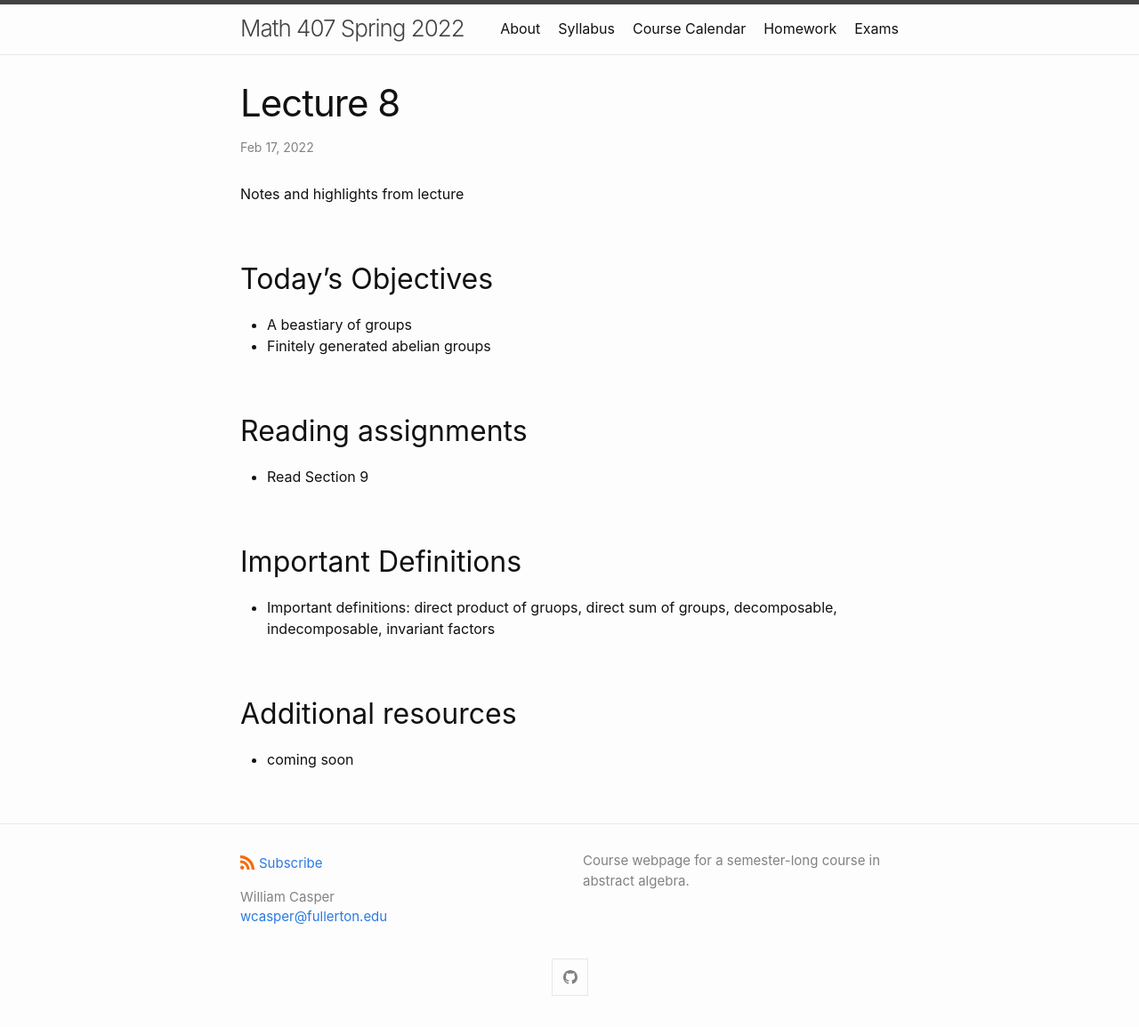
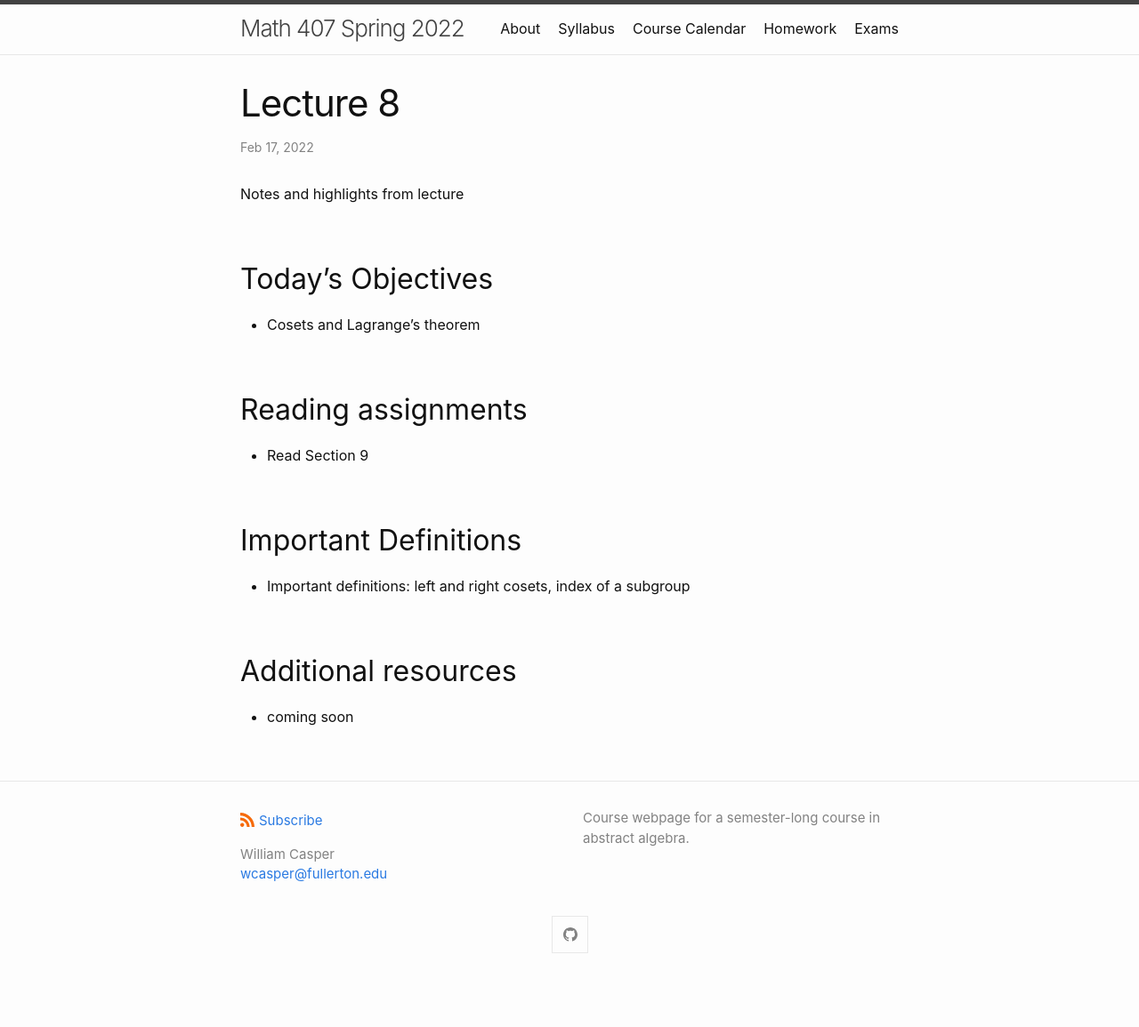
Before and after one commit to wcasper/math407spring2022, a Jekyll site: the page built from _posts/2022-02-17-Week-3-Lecture-8.md, in a window 1280 px wide. Shown: the whole page at 89% size. Built offline with Jekyll 4.4.1, drawn with Linux system fonts in a browser that asks for light colours; after the commit the page ends 1107 px from its top, so only the background shows below that.

Commit message:
added topics

```diff
--- a/_posts/2022-02-17-Week-3-Lecture-8.md
+++ b/_posts/2022-02-17-Week-3-Lecture-8.md
@@ -7,15 +7,14 @@ Notes and highlights from lecture
 
 ## Today's Objectives
 
-* A beastiary of groups
-* Finitely generated abelian groups
+* Cosets and Lagrange's theorem
 
 ## Reading assignments
 
 * Read Section 9
 
 ## Important Definitions
-* Important definitions: direct product of gruops, direct sum of groups, decomposable, indecomposable, invariant factors
+* Important definitions: left and right cosets, index of a subgroup
 
 ## Additional resources
 
```
